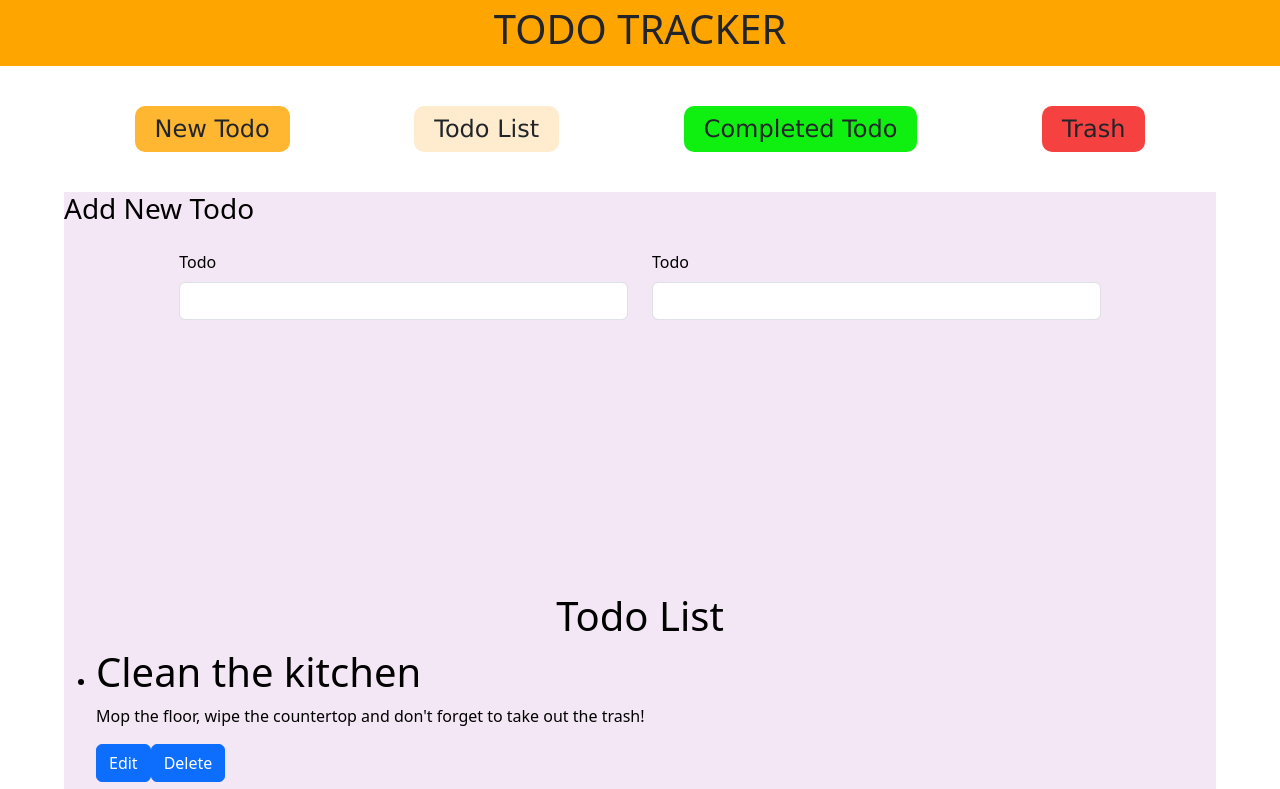
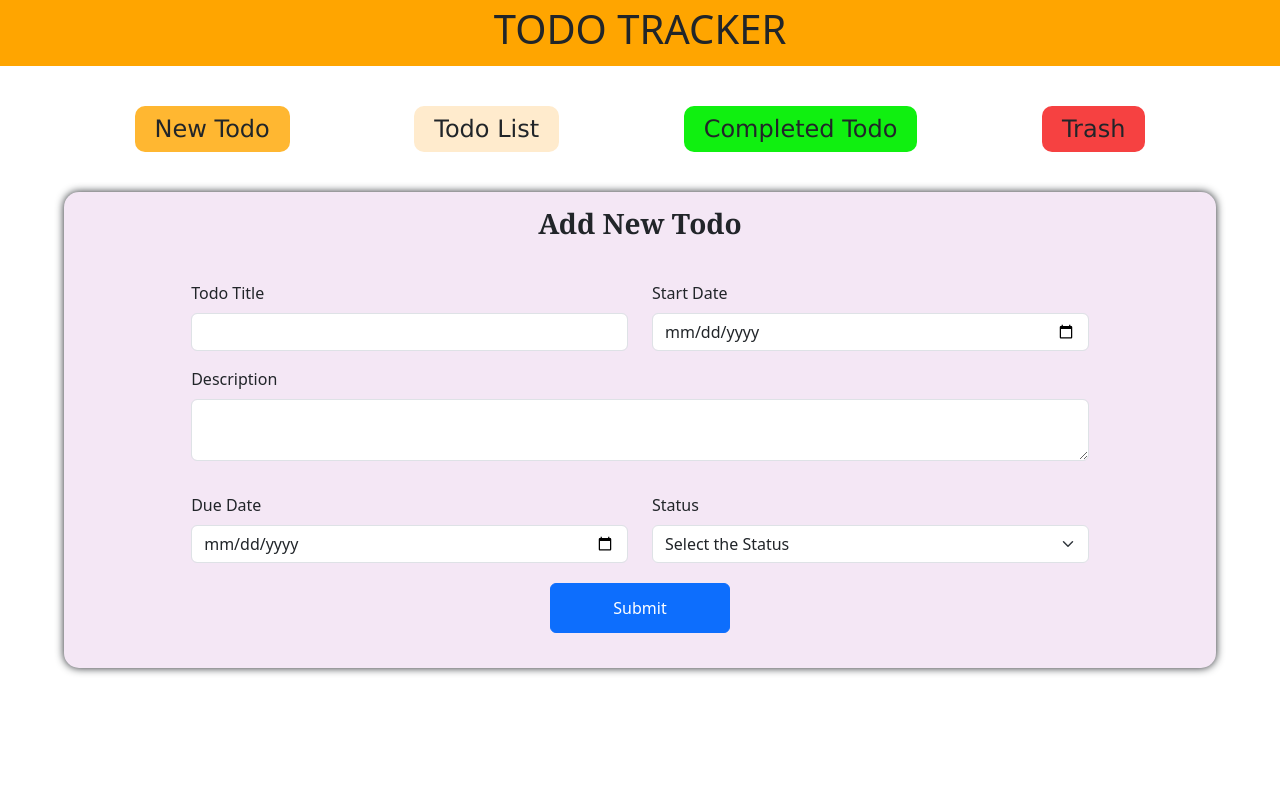
Before and after one commit to NagendraVarma1/Todo-Project, a React (Create React App) app: page / in a window 1280 px wide. Shown: the top 789 px of the page. Built offline with nearby package versions, Linux system fonts and the light colour scheme.

Commit message:
Form page completed

```diff
--- a/src/App.js
+++ b/src/App.js
@@ -1,18 +1,17 @@
 
 import Cards from './Components/Cards/Cards';
 import TodoForm from './Components/Form/TodoForm';
-import List from './Components/List/List';
+import Header from './Components/Header/Header';
+// import List from './Components/List/List';
 
 function App() {
   return (
-    <div className="App">
-      <div style={{backgroundColor: 'orange', padding: '5px'}}>
-        <h1 style={{textAlign: 'center'}}>TODO TRACKER</h1>
-      </div>
+    <div>
+      <Header />
       {/* has to add conditional rendering depending on the path. */}
       <Cards />
       <TodoForm />
-      <List />
+      {/* <List /> */}
     </div>
   );
 }
--- a/src/Components/Form/TodoForm.js
+++ b/src/Components/Form/TodoForm.js
@@ -1,34 +1,88 @@
-import { Col, Form, Row } from "react-bootstrap";
+import { Button, Col, Form, Row } from "react-bootstrap";
+import classes from "./TodoForm.module.css";
+import { useRef, useState } from "react";
 
 const TodoForm = () => {
+  const [data, setData] = useState([]);
+
+  const titleRef = useRef();
+  const startDateRef = useRef();
+  const descriptionRef = useRef();
+  const dueDateRef = useRef();
+  const statusRef = useRef();
+
+  const formSubmitHandler = (event) => {
+    event.preventDefault();
+    const title = titleRef.current.value;
+    const startDate = startDateRef.current.value;
+    const description = descriptionRef.current.value;
+    const dueDate = dueDateRef.current.value;
+    const status = statusRef.current.value;
+
+    const formData = {
+      title,
+      startDate,
+      description,
+      dueDate,
+      status
+    }
+
+    setData((prevState) => {
+      return [...prevState, formData]
+    })
+
+    titleRef.current.value = '';
+    startDateRef.current.value = '';
+    descriptionRef.current.value = '';
+    dueDateRef.current.value = '';
+    statusRef.current.value = '';
+  };
+  console.log(data);
+
   return (
-    <div
-      style={{
-        backgroundColor: "#F4E7F5",
-        width: "90%",
-        marginLeft: "5%",
-        height: "400px",
-        color: "black",
-      }}
-    >
-      <h3>Add New Todo</h3>
-      <Form style={{ width: '80%', marginLeft: '10%'}}>
+    <div className={classes.backGround}>
+      <h3 className={classes.heading}>Add New Todo</h3>
+      <Form className={classes.form} onSubmit={formSubmitHandler}>
         {/* Added some dummy input fields here....should modify it as needed  */}
         <Row>
           <Col lg={6} sm={12} className="mt-3">
-            <Form.Group>
-              <Form.Label>Todo</Form.Label>
-              <Form.Control type="text" />
+            <Form.Group className="mt-3">
+              <Form.Label>Todo Title</Form.Label>
+              <Form.Control type="text" ref={titleRef} />
             </Form.Group>
           </Col>
           <Col lg={6} sm={12} className="mt-3 ml-2">
-          <Form.Group>
-            <Form.Label>Todo</Form.Label>
-            <Form.Control type="text" />
-          </Form.Group>
+            <Form.Group className="mt-3">
+              <Form.Label>Start Date</Form.Label>
+              <Form.Control type="date" ref={startDateRef} />
+            </Form.Group>
           </Col>
-
         </Row>
+        <Form.Group className="mt-3">
+          <Form.Label>Description</Form.Label>
+          <Form.Control as="textarea" ref={descriptionRef} />
+        </Form.Group>
+        <Row>
+          <Col lg={6} sm={12} className="mt-3">
+            <Form.Group className="mt-3">
+              <Form.Label>Due Date</Form.Label>
+              <Form.Control type="date" ref={dueDateRef} />
+            </Form.Group>
+          </Col>
+          <Col lg={6} sm={12} className="mt-3 ml-2">
+            <Form.Group className="mt-3">
+              <Form.Label>Status</Form.Label>
+              <Form.Select ref={statusRef}>
+                <option>Select the Status</option>
+                <option value="pending">Pending</option>
+                <option value="completed">Completed</option>
+              </Form.Select>
+            </Form.Group>
+          </Col>
+        </Row>
+        <Button className={classes.btn} type="submit">
+          Submit
+        </Button>
       </Form>
     </div>
   );
--- /dev/null
+++ b/src/Components/Form/TodoForm.module.css
@@ -0,0 +1,26 @@
+.backGround{
+    background-color: #F4E7F5;
+    width: 90%;
+    margin-left: 5%;
+    height: max-content;
+    padding: 15px;
+    border-radius: 15px;
+    box-shadow: 0 0 8px;
+}
+
+.heading{
+    text-align: center;
+    font-family:Cambria, Cochin, Georgia, Times, 'Times New Roman', serif;
+    font-weight: bold;
+}
+
+.form{
+    width: 80%;
+    margin-left: 10%;
+}
+
+.btn{
+    margin: 20px 40%;
+    width: 20%;
+    height: 50px;
+}
--- /dev/null
+++ b/src/Components/Header/Header.js
@@ -0,0 +1,11 @@
+import classes from './Header.module.css'
+
+const Header = () => {
+    return(
+        <div className={classes.mainDiv}>
+            <h1 className={classes.heading}>TODO TRACKER</h1>
+        </div>
+    )
+}
+
+export default Header;
--- /dev/null
+++ b/src/Components/Header/Header.module.css
@@ -0,0 +1,8 @@
+.mainDiv{
+    background-color: orange;
+    padding: 5px;
+}
+
+.heading{
+    text-align: center;
+}
```
